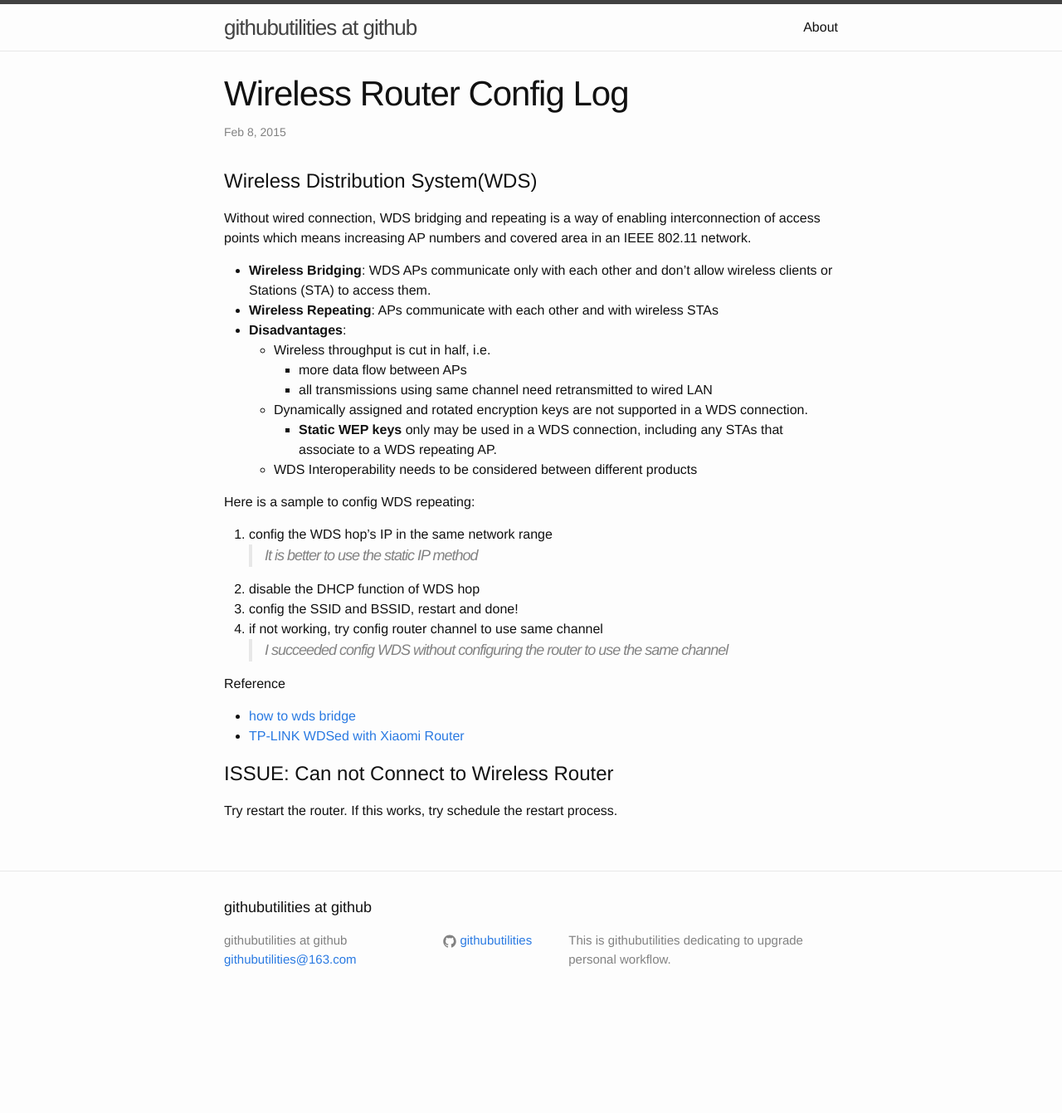
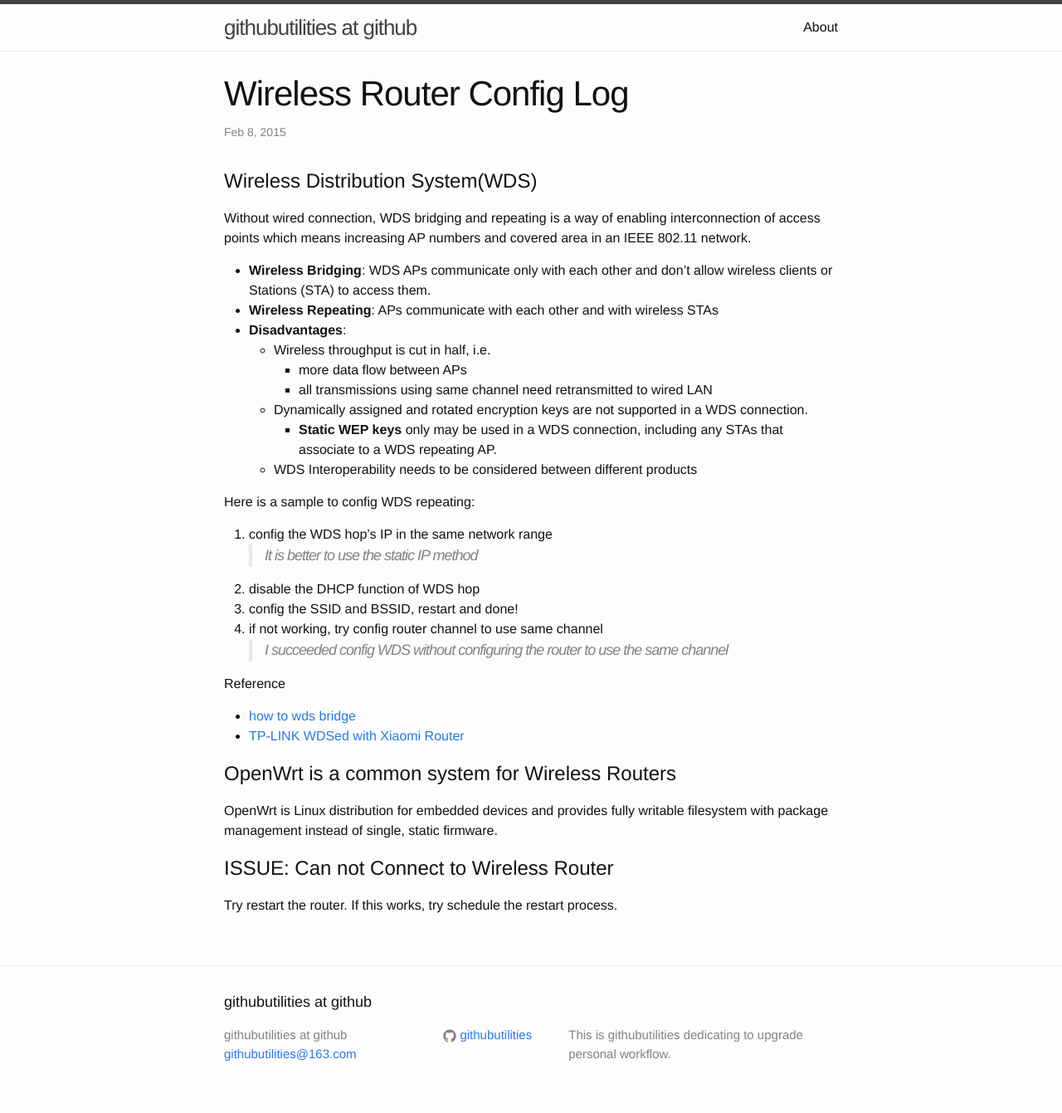
Before and after one commit to githubutilities/githubutilities.github.io, a Jekyll site: the page built from _posts/2015-02-08-wireless-router-config-log.markdown, in a window 1280 px wide. Shown: the whole page at 83% size. Built offline with Jekyll 4.4.1, drawn with Linux system fonts in a browser that asks for light colours; Markdown is read by kramdown in place of the engine named in the settings; before the commit the page ends 1227 px from its top, so only the background shows below that.

Commit message:
router config log entry two

```diff
--- a/_posts/2015-02-08-wireless-router-config-log.markdown
+++ b/_posts/2015-02-08-wireless-router-config-log.markdown
@@ -35,6 +35,11 @@ Reference
 * [TP-LINK WDSed with Xiaomi Router](http://bbs.xiaomi.cn/thread-9999187-1-1.html)
 
 
+# OpenWrt is a common system for Wireless Routers
+
+OpenWrt is Linux distribution for embedded devices and provides fully writable filesystem with package management instead of single, static firmware.
+
+
 # ISSUE: Can not Connect to Wireless Router
 
 Try restart the router. If this works, try schedule the restart process.
```
